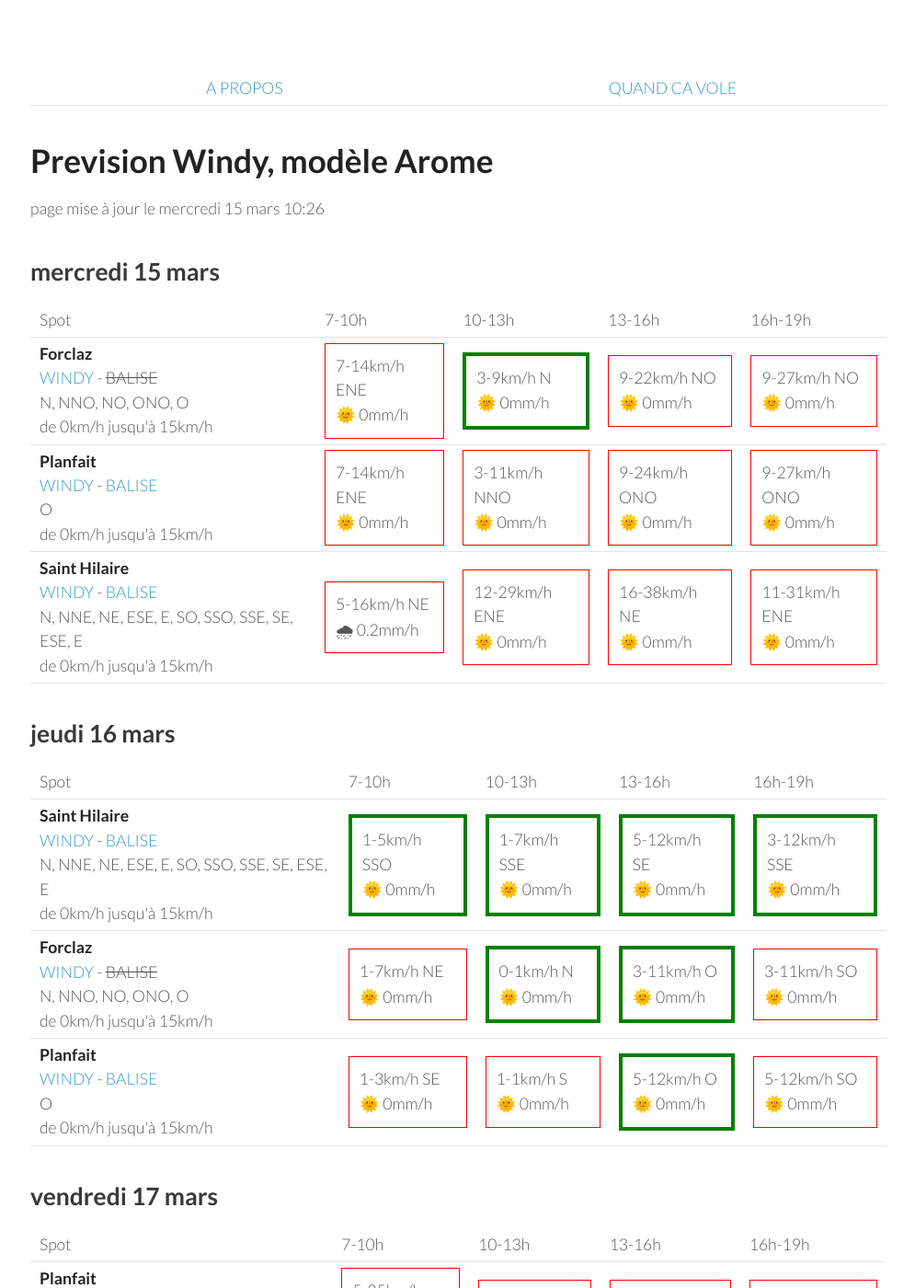
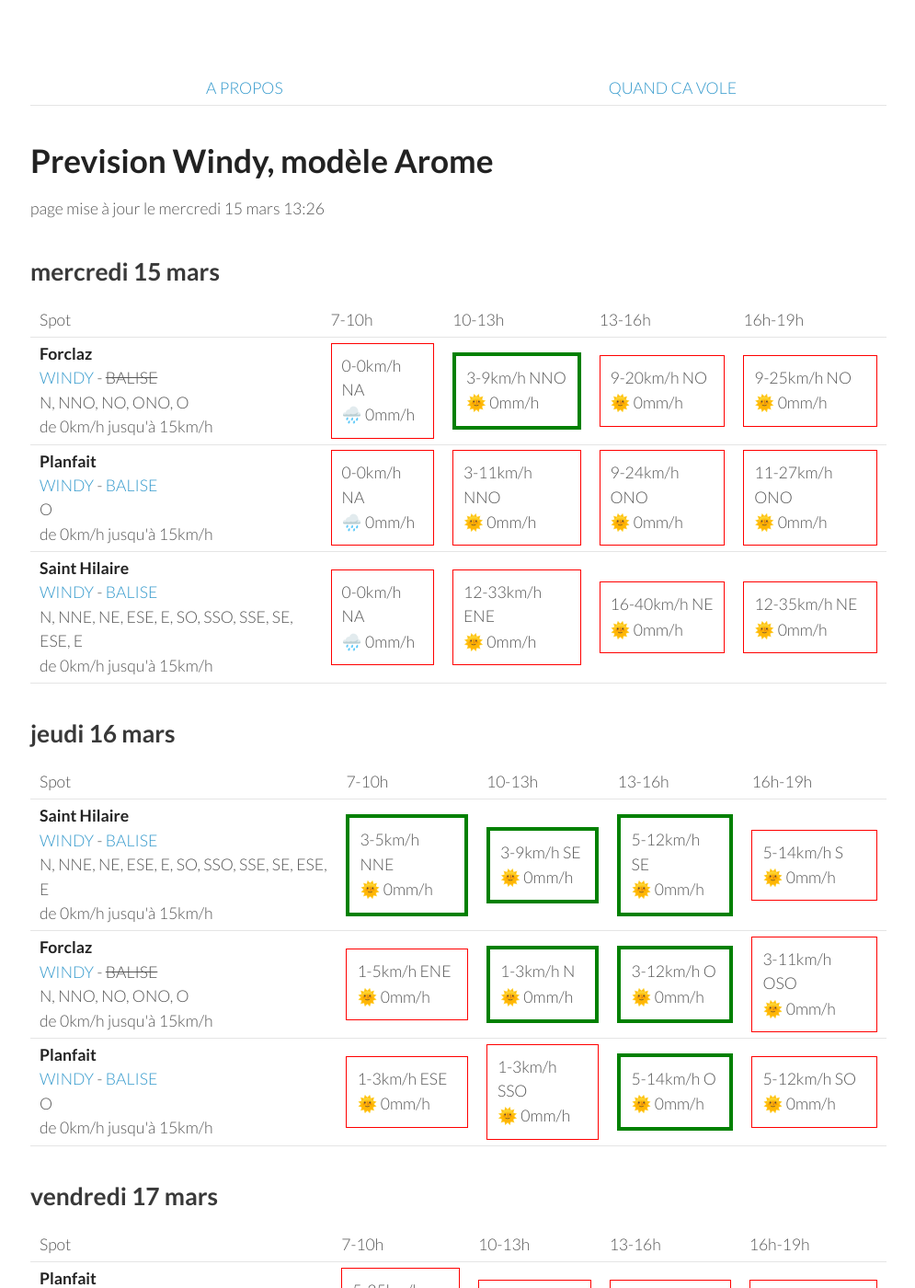
Before and after one commit to parapente-dans-le-nord/parapente-dans-le-nord.github.io, a Jekyll site: the page built from alpes_nord.markdown, in a window 1280 px wide and 1400 px high. Shown: the whole window at 92% size, without its empty margins (25-1020 px from the left). Built offline with Jekyll 4.4.1, drawn with Linux system fonts in a browser that asks for light colours; some of the changed text lies outside the part shown.

Commit message:
update index.markdown

```diff
--- a/alpes_nord.markdown
+++ b/alpes_nord.markdown
@@ -7,7 +7,7 @@ title:  "Tous les spots"
 {: .links}
 
 # Prevision Windy, modèle Arome
-page mise à jour le mercredi 15 mars 10:26
+page mise à jour le mercredi 15 mars 13:26
 
 ## mercredi 15 mars
 
@@ -24,31 +24,28 @@ page mise à jour le mercredi 15 mars 10:26
 <tr>
         <td><strong>Forclaz</strong><br><a href="https://windy.com/45.814/6.247?45.375,6.246,8,m:eVwaglz">WINDY</a> - <span class="no-balise"> BALISE </span><br> <span class="vent-favorable">N, NNO, NO, ONO, O</span><br><span class="force-vent">de 0km/h jusqu'à 15km/h</span> </td>
 
-            <td><div class="not-flyable"><p>7-14km/h ENE</p><p>🌞 0mm/h</p></div></td>
-            <td><div class="flyable"><p>3-9km/h N</p><p>🌞 0mm/h</p></div></td>
-            <td><div class="not-flyable"><p>9-22km/h NO</p><p>🌞 0mm/h</p></div></td>
-            <td><div class="not-flyable"><p>9-27km/h NO</p><p>🌞 0mm/h</p></div></td>
-
+            <td><div class="not-flyable"><p>0-0km/h NA</p><p>🌧️ 0mm/h</p></div></td>
+            <td><div class="flyable"><p>3-9km/h NNO</p><p>🌞 0mm/h</p></div></td>
+            <td><div class="not-flyable"><p>9-20km/h NO</p><p>🌞 0mm/h</p></div></td>
+            <td><div class="not-flyable"><p>9-25km/h NO</p><p>🌞 0mm/h</p></div></td>
 
     </tr>
 <tr>
         <td><strong>Planfait</strong><br><a href="https://windy.com/45.853/6.223?45.415,6.223,8">WINDY</a> - <span class=""><a href="https://www.openwindmap.org/PP496">BALISE</a> </span><br> <span class="vent-favorable">O</span><br><span class="force-vent">de 0km/h jusqu'à 15km/h</span> </td>
 
-            <td><div class="not-flyable"><p>7-14km/h ENE</p><p>🌞 0mm/h</p></div></td>
+            <td><div class="not-flyable"><p>0-0km/h NA</p><p>🌧️ 0mm/h</p></div></td>
             <td><div class="not-flyable"><p>3-11km/h NNO</p><p>🌞 0mm/h</p></div></td>
             <td><div class="not-flyable"><p>9-24km/h ONO</p><p>🌞 0mm/h</p></div></td>
-            <td><div class="not-flyable"><p>9-27km/h ONO</p><p>🌞 0mm/h</p></div></td>
-
+            <td><div class="not-flyable"><p>11-27km/h ONO</p><p>🌞 0mm/h</p></div></td>
 
     </tr>
 <tr>
         <td><strong>Saint Hilaire</strong><br><a href="https://windy.com/45.307/5.888?45.087,5.889,9,m:eUFagkX">WINDY</a> - <span class=""><a href="http://www.balisemeteo.com/balise.php?idBalise=61">BALISE</a> </span><br> <span class="vent-favorable">N, NNE, NE, ESE, E, SO, SSO, SSE, SE, ESE, E</span><br><span class="force-vent">de 0km/h jusqu'à 15km/h</span> </td>
 
-            <td><div class="not-flyable"><p>5-16km/h NE</p><p>🌧 0.2mm/h</p></div></td>
-            <td><div class="not-flyable"><p>12-29km/h ENE</p><p>🌞 0mm/h</p></div></td>
-            <td><div class="not-flyable"><p>16-38km/h NE</p><p>🌞 0mm/h</p></div></td>
-            <td><div class="not-flyable"><p>11-31km/h ENE</p><p>🌞 0mm/h</p></div></td>
-
+            <td><div class="not-flyable"><p>0-0km/h NA</p><p>🌧️ 0mm/h</p></div></td>
+            <td><div class="not-flyable"><p>12-33km/h ENE</p><p>🌞 0mm/h</p></div></td>
+            <td><div class="not-flyable"><p>16-40km/h NE</p><p>🌞 0mm/h</p></div></td>
+            <td><div class="not-flyable"><p>12-35km/h NE</p><p>🌞 0mm/h</p></div></td>
 
     </tr>
 
@@ -70,29 +67,29 @@ page mise à jour le mercredi 15 mars 10:26
 <tr>
         <td><strong>Saint Hilaire</strong><br><a href="https://windy.com/45.307/5.888?45.087,5.889,9,m:eUFagkX">WINDY</a> - <span class=""><a href="http://www.balisemeteo.com/balise.php?idBalise=61">BALISE</a> </span><br> <span class="vent-favorable">N, NNE, NE, ESE, E, SO, SSO, SSE, SE, ESE, E</span><br><span class="force-vent">de 0km/h jusqu'à 15km/h</span> </td>
 
-            <td><div class="flyable"><p>1-5km/h SSO</p><p>🌞 0mm/h</p></div></td>
-            <td><div class="flyable"><p>1-7km/h SSE</p><p>🌞 0mm/h</p></div></td>
+            <td><div class="flyable"><p>3-5km/h NNE</p><p>🌞 0mm/h</p></div></td>
+            <td><div class="flyable"><p>3-9km/h SE</p><p>🌞 0mm/h</p></div></td>
             <td><div class="flyable"><p>5-12km/h SE</p><p>🌞 0mm/h</p></div></td>
-            <td><div class="flyable"><p>3-12km/h SSE</p><p>🌞 0mm/h</p></div></td>
+            <td><div class="not-flyable"><p>5-14km/h S</p><p>🌞 0mm/h</p></div></td>
 
 
     </tr>
 <tr>
         <td><strong>Forclaz</strong><br><a href="https://windy.com/45.814/6.247?45.375,6.246,8,m:eVwaglz">WINDY</a> - <span class="no-balise"> BALISE </span><br> <span class="vent-favorable">N, NNO, NO, ONO, O</span><br><span class="force-vent">de 0km/h jusqu'à 15km/h</span> </td>
 
-            <td><div class="not-flyable"><p>1-7km/h NE</p><p>🌞 0mm/h</p></div></td>
-            <td><div class="flyable"><p>0-1km/h N</p><p>🌞 0mm/h</p></div></td>
-            <td><div class="flyable"><p>3-11km/h O</p><p>🌞 0mm/h</p></div></td>
-            <td><div class="not-flyable"><p>3-11km/h SO</p><p>🌞 0mm/h</p></div></td>
+            <td><div class="not-flyable"><p>1-5km/h ENE</p><p>🌞 0mm/h</p></div></td>
+            <td><div class="flyable"><p>1-3km/h N</p><p>🌞 0mm/h</p></div></td>
+            <td><div class="flyable"><p>3-12km/h O</p><p>🌞 0mm/h</p></div></td>
+            <td><div class="not-flyable"><p>3-11km/h OSO</p><p>🌞 0mm/h</p></div></td>
 
 
     </tr>
 <tr>
         <td><strong>Planfait</strong><br><a href="https://windy.com/45.853/6.223?45.415,6.223,8">WINDY</a> - <span class=""><a href="https://www.openwindmap.org/PP496">BALISE</a> </span><br> <span class="vent-favorable">O</span><br><span class="force-vent">de 0km/h jusqu'à 15km/h</span> </td>
 
-            <td><div class="not-flyable"><p>1-3km/h SE</p><p>🌞 0mm/h</p></div></td>
-            <td><div class="not-flyable"><p>1-1km/h S</p><p>🌞 0mm/h</p></div></td>
-            <td><div class="flyable"><p>5-12km/h O</p><p>🌞 0mm/h</p></div></td>
+            <td><div class="not-flyable"><p>1-3km/h ESE</p><p>🌞 0mm/h</p></div></td>
+            <td><div class="not-flyable"><p>1-3km/h SSO</p><p>🌞 0mm/h</p></div></td>
+            <td><div class="flyable"><p>5-14km/h O</p><p>🌞 0mm/h</p></div></td>
             <td><div class="not-flyable"><p>5-12km/h SO</p><p>🌞 0mm/h</p></div></td>
 
 
@@ -136,10 +133,10 @@ page mise à jour le mercredi 15 mars 10:26
 <tr>
         <td><strong>Saint Hilaire</strong><br><a href="https://windy.com/45.307/5.888?45.087,5.889,9,m:eUFagkX">WINDY</a> - <span class=""><a href="http://www.balisemeteo.com/balise.php?idBalise=61">BALISE</a> </span><br> <span class="vent-favorable">N, NNE, NE, ESE, E, SO, SSO, SSE, SE, ESE, E</span><br><span class="force-vent">de 0km/h jusqu'à 15km/h</span> </td>
 
-            <td><div class="not-flyable"><p>3-46km/h SSE</p><p>🌞 0mm/h</p></div></td>
-            <td><div class="not-flyable"><p>5-50km/h SO</p><p>🌞 0mm/h</p></div></td>
+            <td><div class="not-flyable"><p>3-48km/h S</p><p>🌞 0mm/h</p></div></td>
+            <td><div class="not-flyable"><p>5-51km/h SO</p><p>🌞 0mm/h</p></div></td>
             <td><div class="not-flyable"><p>11-62km/h SO</p><p>🌞 0mm/h</p></div></td>
-            <td><div class="not-flyable"><p>9-62km/h SO</p><p>🌞 0mm/h</p></div></td>
+            <td><div class="not-flyable"><p>11-64km/h SO</p><p>🌞 0mm/h</p></div></td>
 
 
     </tr>
@@ -182,10 +179,10 @@ page mise à jour le mercredi 15 mars 10:26
 <tr>
         <td><strong>Saint Hilaire</strong><br><a href="https://windy.com/45.307/5.888?45.087,5.889,9,m:eUFagkX">WINDY</a> - <span class=""><a href="http://www.balisemeteo.com/balise.php?idBalise=61">BALISE</a> </span><br> <span class="vent-favorable">N, NNE, NE, ESE, E, SO, SSO, SSE, SE, ESE, E</span><br><span class="force-vent">de 0km/h jusqu'à 15km/h</span> </td>
 
-            <td><div class="not-flyable"><p>1-25km/h ENE</p><p>🌞 0mm/h</p></div></td>
-            <td><div class="not-flyable"><p>3-27km/h OSO</p><p>🌞 0mm/h</p></div></td>
-            <td><div class="not-flyable"><p>5-31km/h SO</p><p>🌞 0mm/h</p></div></td>
-            <td><div class="not-flyable"><p>5-38km/h OSO</p><p>🌞 0mm/h</p></div></td>
+            <td><div class="not-flyable"><p>1-29km/h E</p><p>🌞 0mm/h</p></div></td>
+            <td><div class="not-flyable"><p>3-29km/h OSO</p><p>🌞 0mm/h</p></div></td>
+            <td><div class="not-flyable"><p>5-37km/h OSO</p><p>🌞 0mm/h</p></div></td>
+            <td><div class="not-flyable"><p>7-40km/h OSO</p><p>🌞 0mm/h</p></div></td>
 
 
     </tr>
@@ -216,22 +213,22 @@ page mise à jour le mercredi 15 mars 10:26
 
     </tr>
 <tr>
+        <td><strong>Saint Hilaire</strong><br><a href="https://windy.com/45.307/5.888?45.087,5.889,9,m:eUFagkX">WINDY</a> - <span class=""><a href="http://www.balisemeteo.com/balise.php?idBalise=61">BALISE</a> </span><br> <span class="vent-favorable">N, NNE, NE, ESE, E, SO, SSO, SSE, SE, ESE, E</span><br><span class="force-vent">de 0km/h jusqu'à 15km/h</span> </td>
+
+            <td><div class="not-flyable"><p>1-25km/h E</p><p>🌞 0mm/h</p></div></td>
+            <td><div class="not-flyable"><p>3-20km/h OSO</p><p>🌞 0mm/h</p></div></td>
+            <td><div class="not-flyable"><p>5-29km/h OSO</p><p>🌞 0mm/h</p></div></td>
+            <td><div class="not-flyable"><p>5-31km/h O</p><p>🌞 0mm/h</p></div></td>
+
+
+    </tr>
+<tr>
         <td><strong>Forclaz</strong><br><a href="https://windy.com/45.814/6.247?45.375,6.246,8,m:eVwaglz">WINDY</a> - <span class="no-balise"> BALISE </span><br> <span class="vent-favorable">N, NNO, NO, ONO, O</span><br><span class="force-vent">de 0km/h jusqu'à 15km/h</span> </td>
 
             <td><div class="not-flyable"><p>1-20km/h E</p><p>🌧 0.5mm/h</p></div></td>
             <td><div class="not-flyable"><p>0-14km/h ENE</p><p>🌧 0.6mm/h</p></div></td>
             <td><div class="not-flyable"><p>3-18km/h OSO</p><p>🌧 0.8mm/h</p></div></td>
             <td><div class="not-flyable"><p>7-29km/h ONO</p><p>🌧 0.3mm/h</p></div></td>
-
-
-    </tr>
-<tr>
-        <td><strong>Saint Hilaire</strong><br><a href="https://windy.com/45.307/5.888?45.087,5.889,9,m:eUFagkX">WINDY</a> - <span class=""><a href="http://www.balisemeteo.com/balise.php?idBalise=61">BALISE</a> </span><br> <span class="vent-favorable">N, NNE, NE, ESE, E, SO, SSO, SSE, SE, ESE, E</span><br><span class="force-vent">de 0km/h jusqu'à 15km/h</span> </td>
-
-            <td><div class="not-flyable"><p>1-31km/h SE</p><p>🌧 0.3mm/h</p></div></td>
-            <td><div class="not-flyable"><p>3-20km/h OSO</p><p>🌞 0mm/h</p></div></td>
-            <td><div class="not-flyable"><p>5-27km/h OSO</p><p>🌧 0.2mm/h</p></div></td>
-            <td><div class="not-flyable"><p>5-27km/h OSO</p><p>🌞 0mm/h</p></div></td>
 
 
     </tr>
@@ -262,6 +259,16 @@ page mise à jour le mercredi 15 mars 10:26
 
     </tr>
 <tr>
+        <td><strong>Saint Hilaire</strong><br><a href="https://windy.com/45.307/5.888?45.087,5.889,9,m:eUFagkX">WINDY</a> - <span class=""><a href="http://www.balisemeteo.com/balise.php?idBalise=61">BALISE</a> </span><br> <span class="vent-favorable">N, NNE, NE, ESE, E, SO, SSO, SSE, SE, ESE, E</span><br><span class="force-vent">de 0km/h jusqu'à 15km/h</span> </td>
+
+            <td><div class="not-flyable"><p>5-31km/h ENE</p><p>🌞 0mm/h</p></div></td>
+            <td><div class="not-flyable"><p>3-27km/h N</p><p>🌞 0mm/h</p></div></td>
+            <td><div class="not-flyable"><p>3-25km/h NNO</p><p>🌞 0mm/h</p></div></td>
+            <td><div class="not-flyable"><p>3-24km/h O</p><p>🌞 0mm/h</p></div></td>
+
+
+    </tr>
+<tr>
         <td><strong>Forclaz</strong><br><a href="https://windy.com/45.814/6.247?45.375,6.246,8,m:eVwaglz">WINDY</a> - <span class="no-balise"> BALISE </span><br> <span class="vent-favorable">N, NNO, NO, ONO, O</span><br><span class="force-vent">de 0km/h jusqu'à 15km/h</span> </td>
 
             <td><div class="not-flyable"><p>1-11km/h E</p><p>🌞 0mm/h</p></div></td>
```
